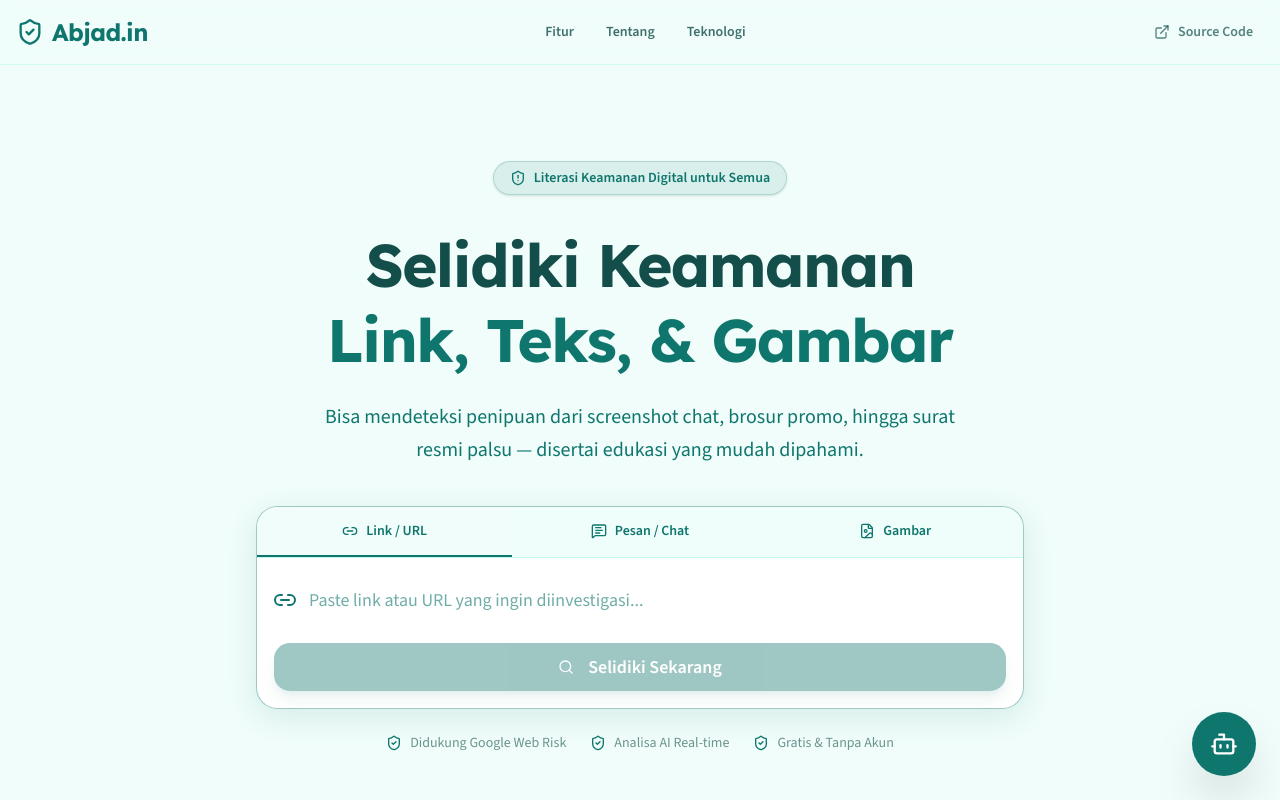
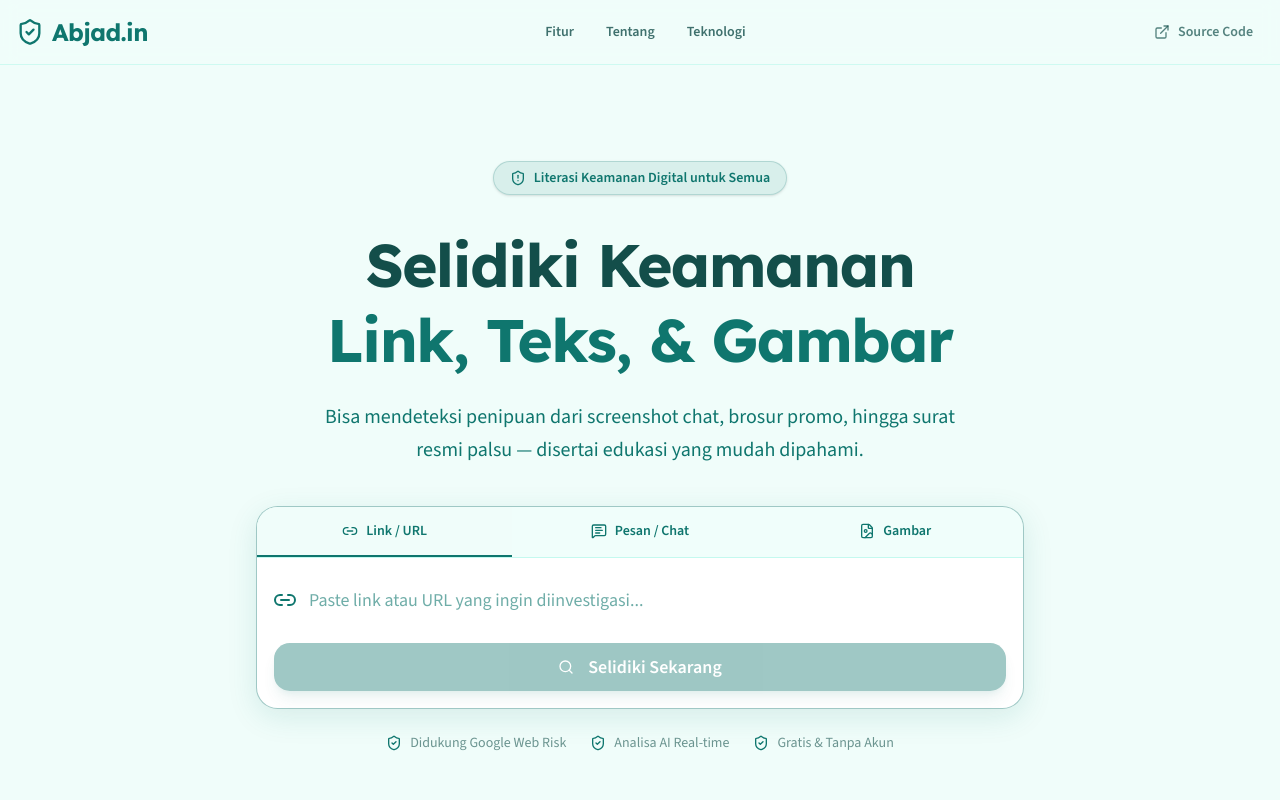
Before and after one commit to haerubirru17/abjad.in, a Next.js app in the folder frontend-next/: page / in a window 1280 px wide. Shown: the top 800 px of the page. Built offline with nearby package versions, Linux system fonts and the light colour scheme.

Commit message:
ux: render AbjadChat conditionally so the floating chatbot icon only appears after a scan result is generated

```diff
--- a/frontend-next/src/app/page.tsx
+++ b/frontend-next/src/app/page.tsx
@@ -145,16 +145,18 @@ export default function Home() {
         </div>
       </footer>
 
-      {/* AbjadIn Voice Chat — muncul setelah hasil scan tersedia */}
+      {/* AbjadIn Voice Chat — hanya muncul secara kontekstual setelah hasil scan tersedia */}
+      {result && (
         <AbjadChat
-        scanContext={result ? {
+          scanContext={{
             verdict: result.finalVerdict,
             score: result.confidenceScore,
             category: result.categories.join(', '),
             explanation: result.aiInsights,
             flags: result.technicalFlags,
-        } : null}
+          }}
         />
+      )}
     </div>
   );
 }
```
Lines whose indentation alone changed are shown as unchanged.
